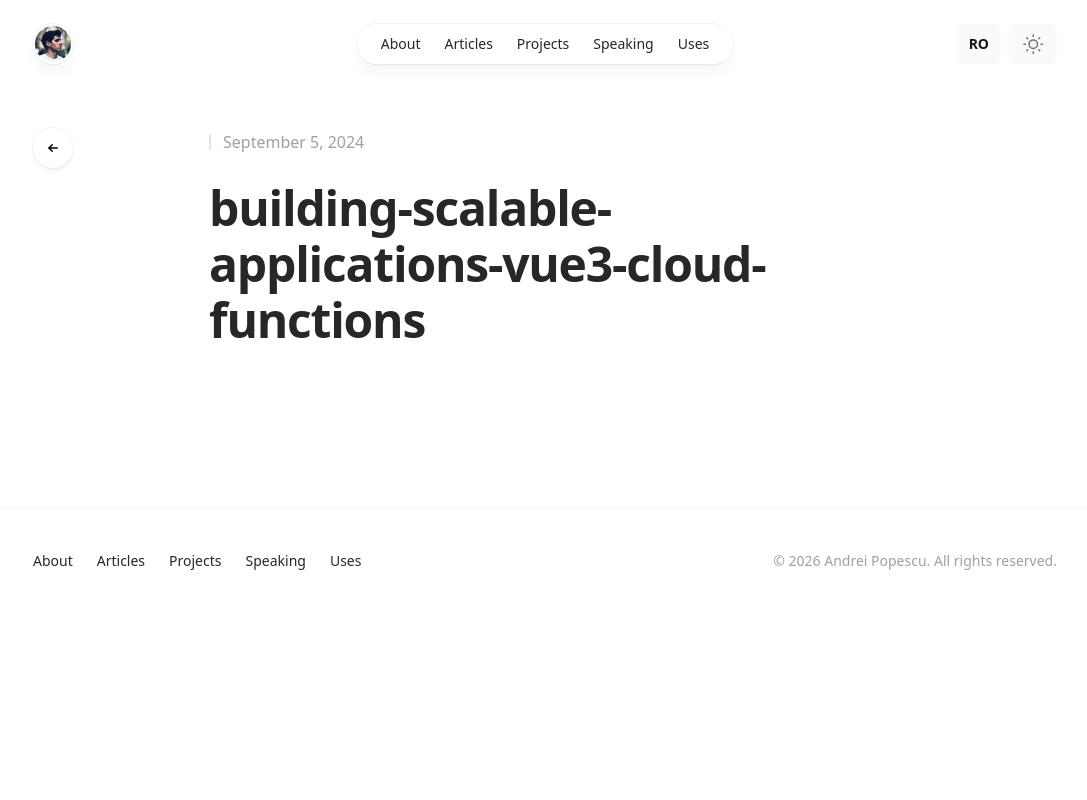
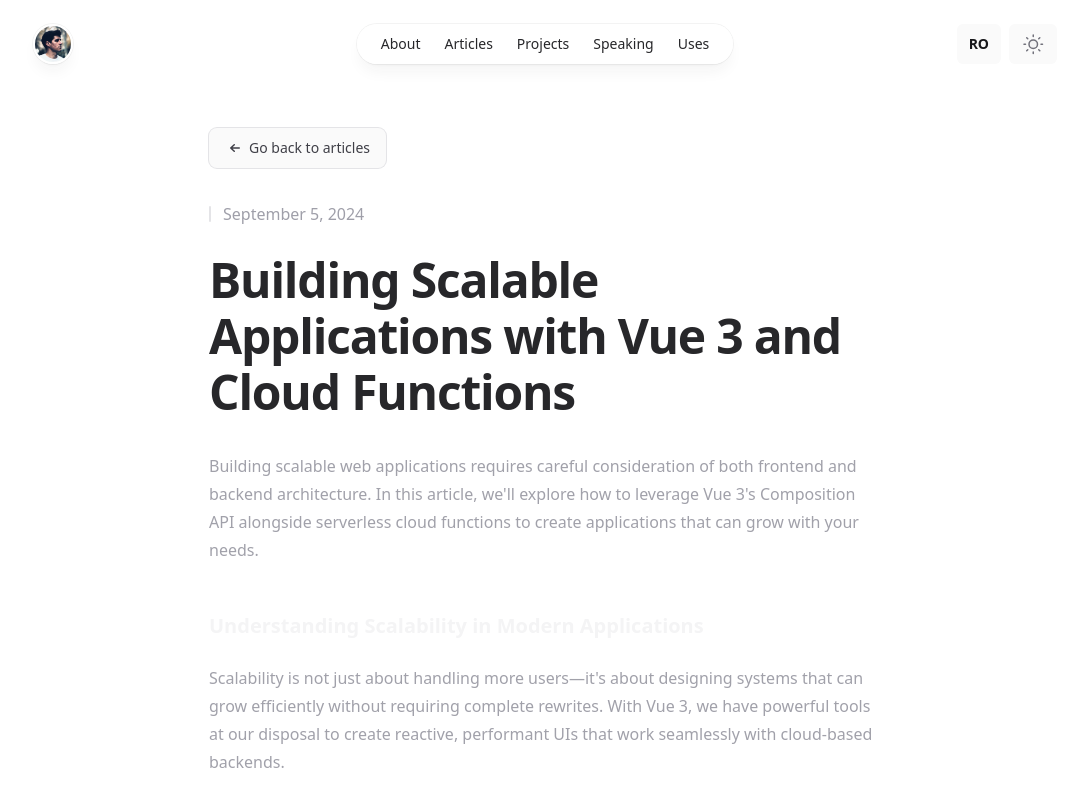
Before and after one commit to AlexandruDanCroitoriu/multipage-portofolio-1, a Vue app: page /#/articles/building-scalable-applications-vue3-cloud-functions in a window 1280 px wide. Shown: the top 800 px of the page, without its empty margins (95-1182 px from the left). Built offline with nearby package versions, Linux system fonts and the light colour scheme.

Commit message:
feat: enhance ArticleDetailView with i18n support and improve back navigation button

```diff
--- /dev/null
+++ b/src/components/icons/ChevronLeftIcon.vue
@@ -0,0 +1,11 @@
+<template>
+  <svg viewBox="0 0 16 16" fill="none" aria-hidden="true" v-bind="$attrs">
+    <path
+      d="M9.25 4.75 5.75 8m0 0 3.5 3.25M5.75 8h8.5"
+      stroke-width="1.5"
+      stroke-linecap="round"
+      stroke-linejoin="round"
+      class="stroke-current"
+    />
+  </svg>
+</template>
--- a/src/data/articleContent.js
+++ b/src/data/articleContent.js
@@ -192,5 +192,114 @@
         dongleBashThumbnail), interpreter);</code></pre>
 
 <p>Sit volat naturam; motu Cancri. Erat pro simul quae valuit quoque timorem quam proelia: illo patrio <em>esse summus</em>, enim sua serpentibus, Hyleusque. Est coniuge recuso; refert Coroniden ignotos manat, adfectu.</p>`
+  },
+  'building-scalable-applications-vue3-cloud-functions': {
+    title: 'Building Scalable Applications with Vue 3 and Cloud Functions',
+    author: 'Andrei Popescu',
+    date: new Date('2024-09-05'),
+    content: `<p>Building scalable web applications requires careful consideration of both frontend and backend architecture. In this article, we'll explore how to leverage Vue 3's Composition API alongside serverless cloud functions to create applications that can grow with your needs.</p>
+
+<h3>Understanding Scalability in Modern Applications</h3>
+
+<p>Scalability is not just about handling more users—it's about designing systems that can grow efficiently without requiring complete rewrites. With Vue 3, we have powerful tools at our disposal to create reactive, performant UIs that work seamlessly with cloud-based backends.</p>
+
+<h3>The Power of Vue 3's Composition API</h3>
+
+<p>The Composition API introduced in Vue 3 provides a more flexible way to organize and reuse code. Unlike the Options API, which groups code by property type, the Composition API allows you to group code by feature. This makes it easier to manage complex applications.</p>
+
+<pre><code class="language-javascript">import { ref, computed, onMounted } from 'vue'
+
+export function useUserData() {
+  const users = ref([])
+  const loading = ref(false)
+
+  const activeUsers = computed(() =>
+    users.value.filter(user => user.active)
+  )
+
+  onMounted(async () => {
+    loading.value = true
+    const response = await fetch('/api/users')
+    users.value = await response.json()
+    loading.value = false
+  })
+
+  return { users, loading, activeUsers }
+}</code></pre>
+
+<h3>Integrating Cloud Functions</h3>
+
+<p>Serverless functions offer a cost-effective way to handle backend logic without managing infrastructure. They scale automatically, so you only pay for what you use. Combined with Vue 3, they create a powerful development model that focuses on features rather than infrastructure.</p>
+
+<p>By building your application layer around cloud functions, you can decouple your frontend from the backend, making it easier to scale and maintain each independently. This architectural approach has proven invaluable in modern development.</p>`
+  },
+  'romanian-tech-scene-opportunities-challenges-2024': {
+    title: 'The Romanian Tech Scene: Opportunities and Challenges in 2024',
+    author: 'Andrei Popescu',
+    date: new Date('2024-07-14'),
+    content: `<p>Romania has emerged as a significant player in the European technology landscape. With a thriving startup ecosystem, talented developers, and growing investment, the country presents both tremendous opportunities and unique challenges for those building in the tech space.</p>
+
+<h3>The Talent Pool</h3>
+
+<p>One of Romania's greatest assets is its deep pool of technical talent. Universities throughout the country produce thousands of skilled developers annually, and the culture values technical excellence highly. This has attracted major tech companies to establish offices in cities like Bucharest, Cluj, and Timișoara.</p>
+
+<h3>The Startup Ecosystem</h3>
+
+<p>The Romanian startup scene has matured significantly over the past decade. Accelerators, incubators, and angel investors are creating opportunities for entrepreneurs to launch and scale their ventures. However, accessing larger funding rounds still requires looking beyond Romania's borders.</p>
+
+<h3>Infrastructure and Resources</h3>
+
+<p>The availability of modern development tools, cloud infrastructure, and technical communities has created a fertile ground for innovation. Events like RISE, Boomtown, and various tech conferences bring developers together and foster knowledge sharing.</p>
+
+<pre><code class="language-javascript">// Romanian tech companies are building innovative solutions
+const romanianTechLeaders = [
+  'Bitdefender',
+  'UiPath',
+  'Grammarly',
+  'Tremor International',
+  'Bucharest Stock Exchange'
+]</code></pre>
+
+<h3>Challenges to Navigate</h3>
+
+<p>Despite the opportunities, challenges remain. Regulatory frameworks can be complex, talent retention is competitive, and geographic distance from major financial hubs can complicate funding rounds. Additionally, brain drain—with talented developers moving abroad—remains an ongoing concern.</p>
+
+<p>Looking forward, Romania's tech scene is positioned well for continued growth, but success requires continued investment in education, infrastructure, and supportive policies.</p>`
+  },
+  'modern-frontend-architecture-monoliths-micro-frontends': {
+    title: 'Modern Frontend Architecture: From Monoliths to Micro-frontends',
+    author: 'Andrei Popescu',
+    date: new Date('2024-03-10'),
+    content: `<p>Frontend architecture has evolved dramatically over the years. What started as simple scripts added to HTML pages has transformed into complex, feature-rich applications. As these applications grow, architectural decisions become increasingly important.</p>
+
+<h3>The Monolithic Approach</h3>
+
+<p>Traditional Single Page Applications (SPAs) bundle all features into a single codebase. While this works well for smaller applications, maintaining large monolithic frontends presents significant challenges: code splitting becomes complex, deployment is all-or-nothing, and multiple teams struggle to work independently.</p>
+
+<h3>Enter Micro-frontends</h3>
+
+<p>Micro-frontends extend the micro-services concept to the frontend. An application is divided into semi-independent sub-applications that work together. Each team can develop, test, and deploy their section independently, greatly improving development velocity and scalability.</p>
+
+<pre><code class="language-javascript">// Module Federation - sharing code between micro-frontends
+const config = {
+  name: 'app-shell',
+  filename: 'remoteEntry.js',
+  remotes: {
+    dashboard: 'dashboard@http://localhost:3001/remoteEntry.js',
+    analytics: 'analytics@http://localhost:3002/remoteEntry.js'
+  },
+  exposes: {
+    './theme': './src/theme.js'
+  },
+  shared: ['vue', 'vue-router']
+}</code></pre>
+
+<h3>Implementation Strategies</h3>
+
+<p>There are several approaches to implementing micro-frontends: module federation with Webpack, Web Components, iframes, and others. The choice depends on your specific requirements around performance, independence, and team structure.</p>
+
+<h3>Considerations and Trade-offs</h3>
+
+<p>While micro-frontends offer many benefits, they also introduce complexity. You need robust testing strategies, clear communication channels between teams, and a shared design system. The overhead might not be justified for smaller projects, but as your application grows, the benefits increasingly outweigh the costs.</p>`
   }
 }
--- a/src/views/ArticleDetailView.vue
+++ b/src/views/ArticleDetailView.vue
@@ -6,10 +6,11 @@
           <button
             type="button"
             :aria-label="t('pages.articles.goBack')"
-            class="group mb-8 flex h-10 w-10 items-center justify-center rounded-full bg-white shadow-md shadow-zinc-800/5 ring-1 ring-zinc-900/5 transition dark:border dark:border-zinc-700/50 dark:bg-zinc-800 dark:ring-0 dark:hover:border-zinc-700 dark:hover:ring-zinc-300/20 lg:absolute lg:-left-5 lg:-mt-2 xl:left-0 xl:mt-0"
+            class="group mb-8 inline-flex items-center gap-2 px-4 py-2 rounded-lg bg-zinc-50 hover:bg-zinc-100 dark:bg-zinc-800/50 dark:hover:bg-zinc-700/50 transition text-sm font-medium text-zinc-700 dark:text-zinc-300 hover:text-teal-600 dark:hover:text-teal-400 ring-1 ring-zinc-200 dark:ring-zinc-700/50"
             @click="goBack"
           >
-            <ChevronLeftIcon class="h-4 w-4 stroke-zinc-500 transition group-hover:stroke-zinc-700 dark:stroke-zinc-500 dark:group-hover:stroke-zinc-300" />
+            <ChevronLeftIcon class="h-4 w-4 stroke-current transition group-hover:translate-x-[-2px]" />
+            <span>{{ t('pages.articles.goBack') }}</span>
           </button>
           <article>
             <header class="flex flex-col">
@@ -21,7 +22,7 @@
                 class="order-first flex items-center text-base text-zinc-400 dark:text-zinc-500"
               >
                 <span class="h-4 w-0.5 rounded-full bg-zinc-200 dark:bg-zinc-500"></span>
-                <span class="ml-3">{{ formatDate(article.date) }}</span>
+                <span class="ml-3">{{ getFormattedDate(article.date) }}</span>
               </time>
             </header>
             <div
@@ -40,30 +41,60 @@
 import { useRoute, useRouter } from 'vue-router'
 import { useI18n } from 'vue-i18n'
 import Container from '../components/Container.vue'
+import ChevronLeftIcon from '../components/icons/ChevronLeftIcon.vue'
 import { articles, formatDate } from '../data/articles.js'
 import { articleContent } from '../data/articleContent.js'
+import en from '../i18n/locales/en.json'
+import ro from '../i18n/locales/ro.json'
 import Prism from 'prismjs'
 import 'prismjs/components/prism-c'
 import 'prismjs/components/prism-javascript'
 import 'prismjs/components/prism-rust'
 
-const { t } = useI18n()
+const { t, locale } = useI18n()
 const route = useRoute()
 const router = useRouter()
-const ChevronLeftIcon = { template: '<svg viewBox="0 0 16 16" fill="none" aria-hidden="true" v-bind="$attrs"><path d="M7.25 11.25 3.75 8m0 0 3.5-3.25M3.75 8h8.5" stroke-width="1.5" stroke-linecap="round" stroke-linejoin="round" class="stroke-current" /></svg>' }
+const messages = { en, ro }
 
 const slug = computed(() => route.params.slug)
+
 const article = computed(() => {
+  const currentLocale = locale.value || 'en'
+  const articleList = messages[currentLocale]?.data?.articles || []
+
+  // Find article by index in the articles list
   const baseArticle = articles.find(a => a.slug === slug.value)
-  const content = articleContent[slug.value]
+  if (!baseArticle) return null
+
+  // Get article index and find matching data from i18n
+  const articleIndex = articles.findIndex(a => a.slug === slug.value)
+  const i18nArticle = articleList[articleIndex]
+
+  // Parse date from i18n if available
+  const dateStr = i18nArticle?.date || baseArticle.date
+  const date = typeof dateStr === 'string' ? new Date(dateStr) : dateStr
+
+  // Merge base article with i18n data
   return {
     ...baseArticle,
-    ...content
+    title: i18nArticle?.title || baseArticle.title,
+    description: i18nArticle?.description || baseArticle.description,
+    date: date,
+    content: articleContent[slug.value]?.content || '<p>Content coming soon...</p>'
   }
 })
 
 const goBack = () => {
   router.push('/articles')
+}
+
+const getFormattedDate = (date) => {
+  const localeMap = { en: 'en-US', ro: 'ro-RO' }
+  return new Date(date).toLocaleDateString(localeMap[locale.value] || 'en-US', {
+    day: 'numeric',
+    month: 'long',
+    year: 'numeric',
+  })
 }
 
 const highlightCode = () => {
```
